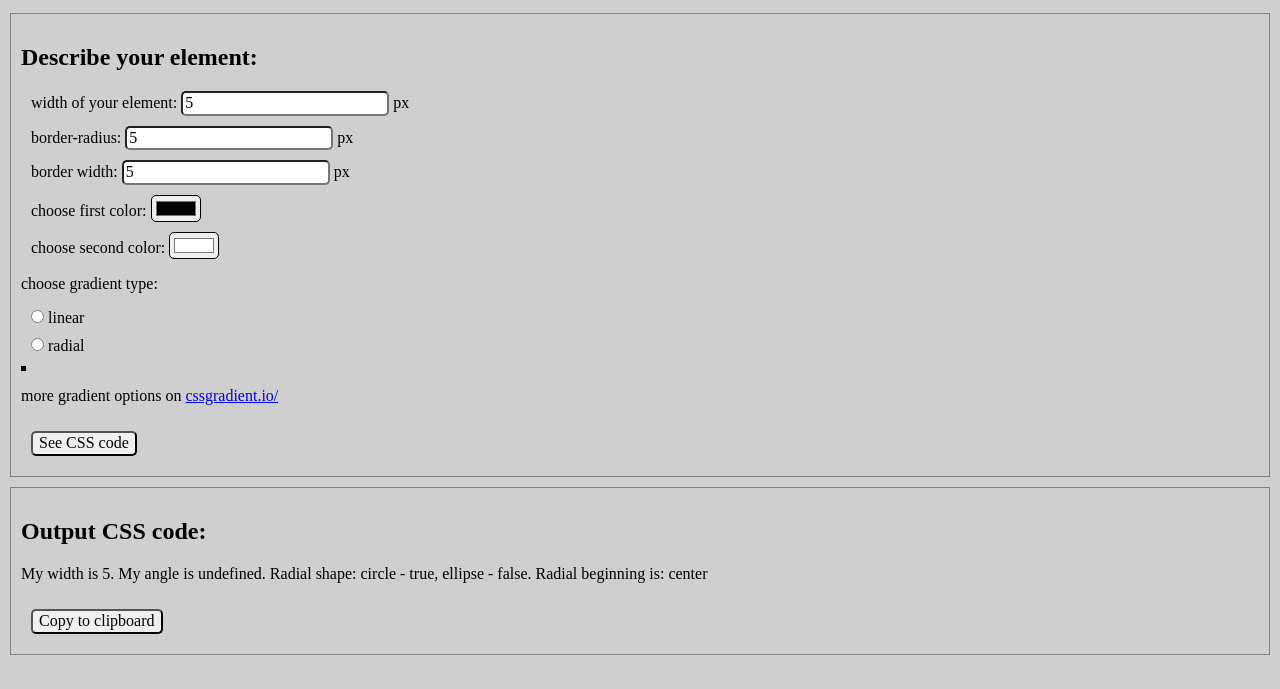
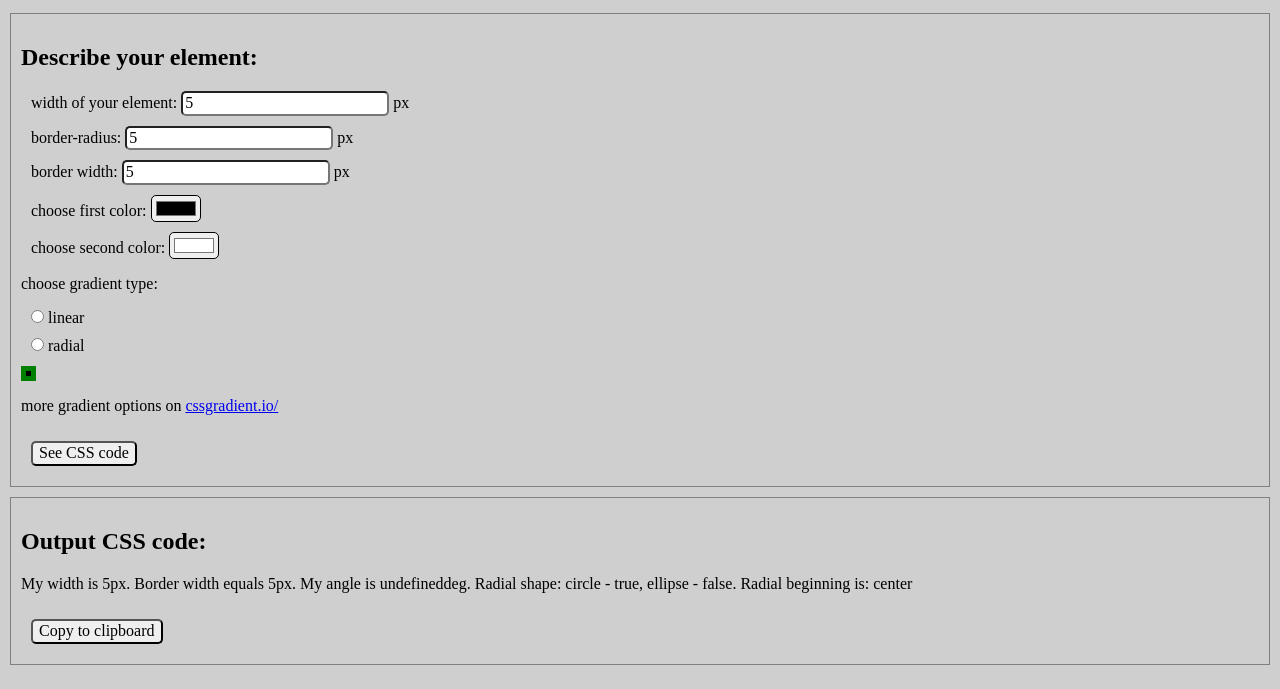
Before and after one commit to dorotapindur/beyond-the-border, a website with bundled scripts: page index.html in a window 1280 px wide. Both pictures are taken after typing "5", "5", "5" into the empty fields and a click on the button "See CSS code". Shown: the part 111-800 px from the top of the page. Built offline with nearby package versions, Linux system fonts and the light colour scheme.

Commit message:
create getBorderWidth module (working)

```diff
--- a/index.js
+++ b/index.js
@@ -1,17 +1,19 @@
 import { width, getWidth } from './js_modules/getWidth.js';
 import { angle, getAngle } from './js_modules/getAngle.js';
 import { circle, ellipse, radialBeginning, getRadialShape, getBeginningValue } from './js_modules/getRadialOptions.js';
+import { userBorderWidth, getBorderWidth } from './js_modules/getBorderWidth.js';
+const outputCode = document.getElementById('output-code');
+const outputShape = document.getElementById('output-shape');
 
-const outputCode = document.getElementById('output-code');
-
+export {outputShape};
 
 const borderRadius = document.querySelector('.radius');
-const borderWidth = document.querySelector('.border-width');
 const firstColor = document.querySelector('.first-color');
 const secondColor = document.querySelector('.second-color');
 
 
 getWidth();
+getBorderWidth();
 
 //choose linear/radial - options appearing
 const linearType = document.querySelector('.type-linear--js');
@@ -38,7 +40,7 @@ radialType.addEventListener('change', () => {
 const seeCode = document.getElementById('see-code');
 seeCode.addEventListener('click', (event) => {
     event.preventDefault();
-    outputCode.innerHTML = `My width is ${width}. My angle is ${angle}. Radial shape: circle - ${circle}, ellipse - ${ellipse}. Radial beginning is: ${radialBeginning}`;
+    outputCode.innerHTML = `My width is ${width}px. Border width equals ${userBorderWidth}px. My angle is ${angle}deg. Radial shape: circle - ${circle}, ellipse - ${ellipse}. Radial beginning is: ${radialBeginning}`;
 })
 
 
--- /dev/null
+++ b/js_modules/getBorderWidth.js
@@ -0,0 +1,13 @@
+import { outputShape } from '../index.js';
+let userBorderWidth = 0;
+
+function getBorderWidth() {
+    const borderWidth = document.querySelector('.border-width');
+    borderWidth.addEventListener('input', (event) => {
+        userBorderWidth = event.target.value;
+        outputShape.style.borderWidth = `${userBorderWidth}px`;
+        console.log(userBorderWidth);
+    })
+}
+
+export { userBorderWidth, getBorderWidth };
--- a/js_modules/getWidth.js
+++ b/js_modules/getWidth.js
@@ -1,8 +1,8 @@
+import { outputShape } from '../index.js';
 let width;
 
 function getWidth() {
     const elementWidth = document.querySelector('.width');
-    const outputShape = document.getElementById('output-shape');
     elementWidth.addEventListener('input', (event) => {
         width = event.target.value;
         outputShape.style.width = `${width}px`;
--- a/scss/main.scss
+++ b/scss/main.scss
@@ -99,9 +99,12 @@ button {
     }
 }
 .output-shape {
+    box-sizing: content-box;
     background: black;
     width: 100px;
     height: 100px;
+    border-color: green;
+    border-style: solid;
 }
 .invisible {
     display: none;
```
Also changed, not shown: css/main.css.
